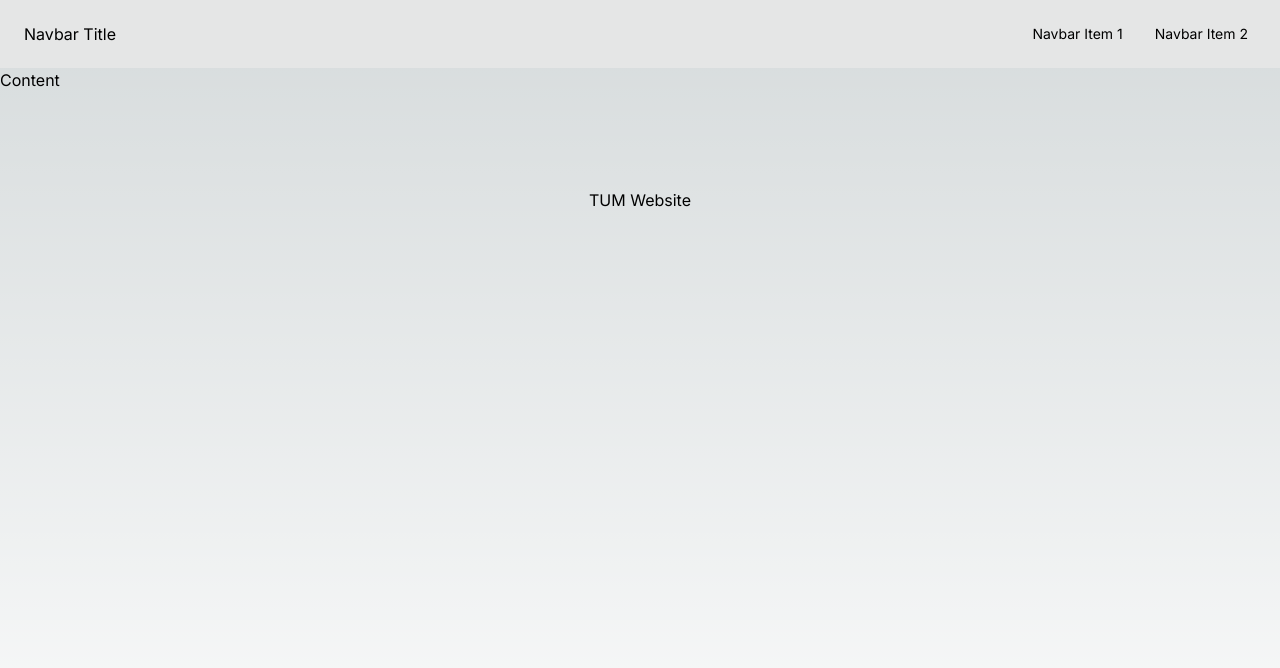
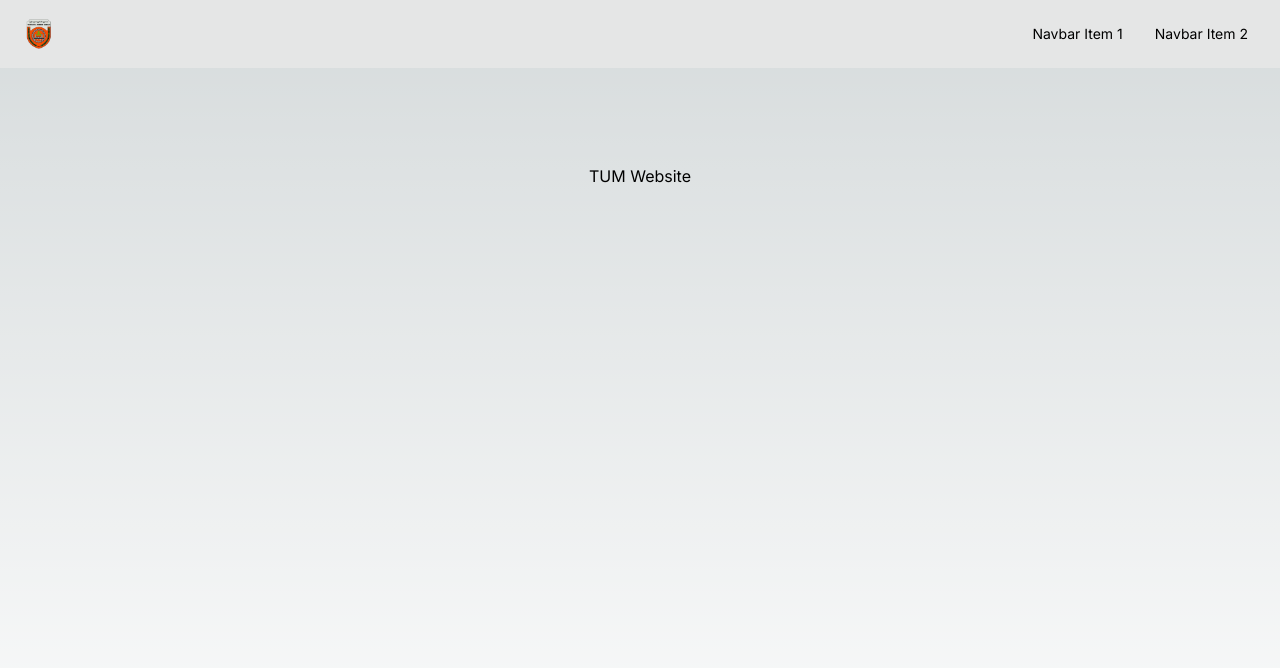
Before and after one commit to linnkhantthu/tum-website, a Next.js app: page / in a window 1280 px wide. Shown: the top 668 px of the page. Built offline with nearby package versions, Linux system fonts and the light colour scheme.

Commit message:
added tum-logo

```diff
--- a/src/app/components/NavigationBar.tsx
+++ b/src/app/components/NavigationBar.tsx
@@ -1,7 +1,8 @@
 import React from "react";
 import Drawer from "./Drawer";
+import Image from "next/image";
 
-function NavigationBar() {
+function NavigationBar({ children }: { children: React.ReactNode }) {
   return (
     <div className="drawer">
       <input id="my-drawer-3" type="checkbox" className="drawer-toggle" />
@@ -29,7 +30,9 @@ function NavigationBar() {
               </svg>
             </label>
           </div>
-          <div className="mx-2 flex-1 px-2">Navbar Title</div>
+          <div className="mx-2 flex-1 px-2">
+            <Image src="/tum-logo.png" alt="tum-logo" width={30} height={30} />
+          </div>
           <div className="hidden flex-none lg:block">
             <ul className="menu menu-horizontal">
               {/* Navbar menu content here */}
@@ -43,7 +46,7 @@ function NavigationBar() {
           </div>
         </div>
         {/* Page content here */}
-        Content
+        {children}
       </div>
       <div className="drawer-side">
         <label
--- a/src/app/layout.tsx
+++ b/src/app/layout.tsx
@@ -18,8 +18,7 @@ export default function RootLayout({
   return (
     <html lang="en">
       <body className={inter.className}>
-        <NavigationBar />
-        {children}
+        <NavigationBar>{children}</NavigationBar>
       </body>
     </html>
   );
```
Also changed, not shown: public/tum-logo.jpg (added), public/tum-logo.png (added).
